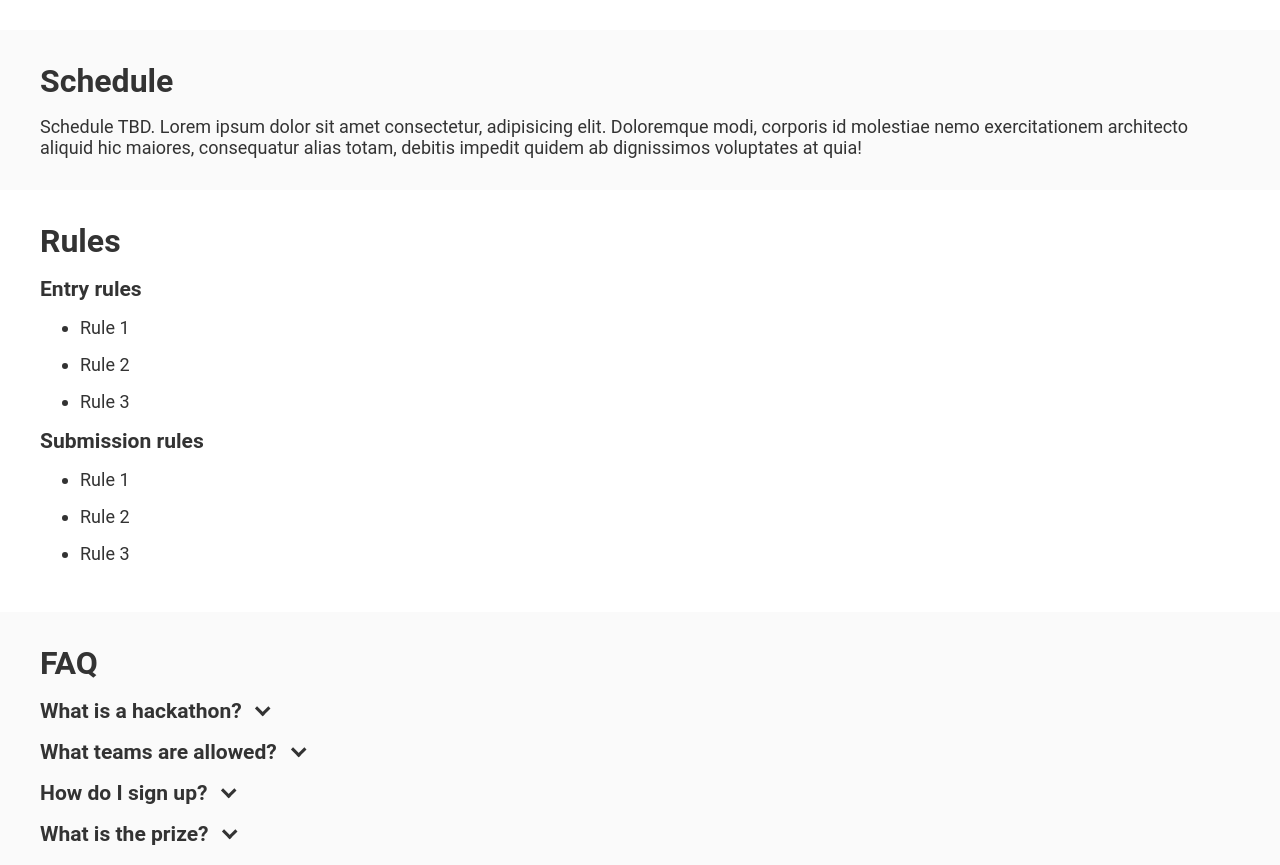
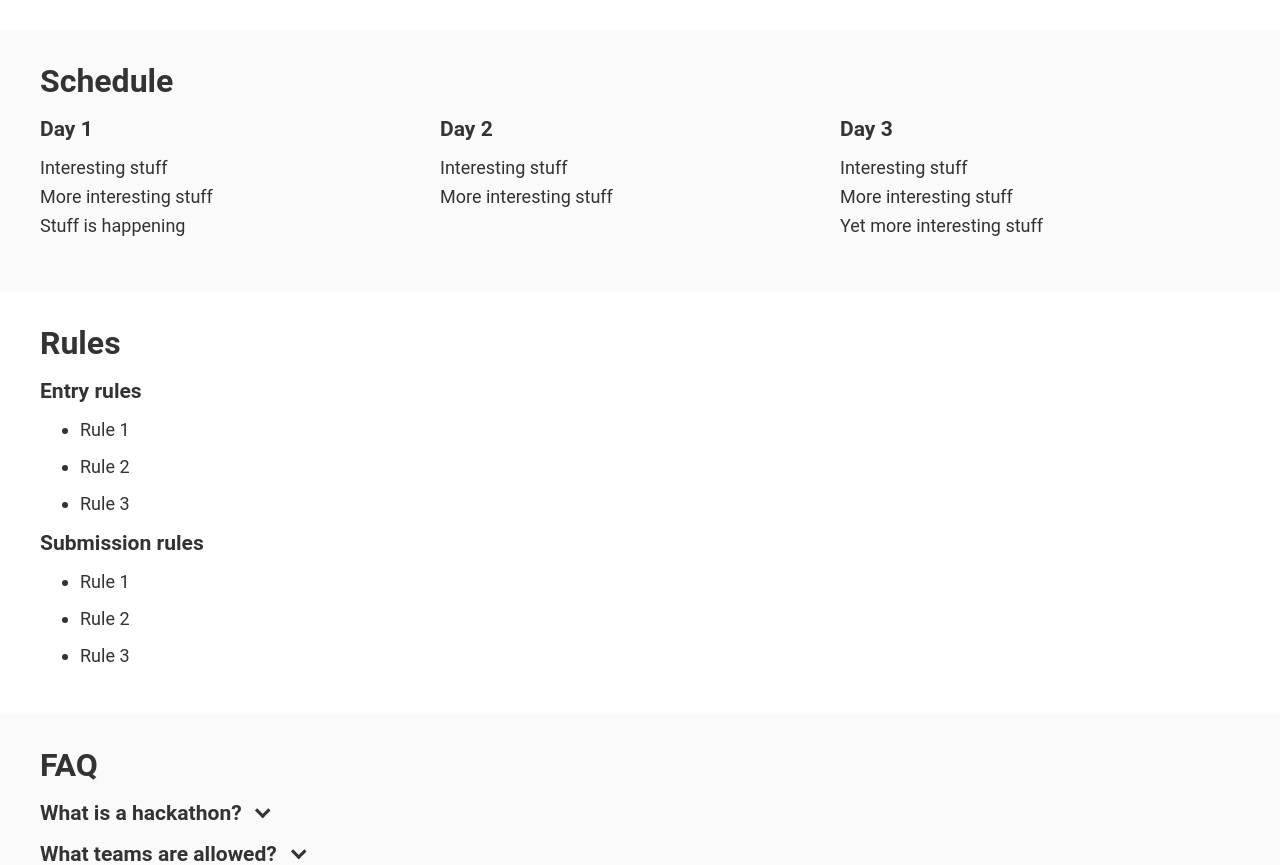
Before and after one commit to IntGrah/camhack, a SvelteKit app: page / in a window 1280 px wide. Shown: the part 1488-2353 px from the top of the page. Built offline with nearby package versions, Linux system fonts and the light colour scheme.

Commit message:
Add schedule skeleton

```diff
--- a/src/lib/components/Organisers.svelte
+++ b/src/lib/components/Organisers.svelte
@@ -18,11 +18,7 @@
         display: flex;
     }
 
-    div.left {
-        flex: 1;
-    }
-
-    div.right {
+    div.left, div.right {
         flex: 1;
     }
 
--- /dev/null
+++ b/src/lib/components/Schedule.svelte
@@ -0,0 +1,53 @@
+<div class="container">
+    <div class="left">
+        <h3>Day 1</h3>
+        <ul>
+            <li>Interesting stuff</li>
+            <li>More interesting stuff</li>
+            <li>Stuff is happening</li>
+        </ul>
+    </div>
+    <div class="middle">
+        <h3>Day 2</h3>
+        <ul>
+            <li>Interesting stuff</li>
+            <li>More interesting stuff</li>
+        </ul>
+    </div>
+    <div class="right">
+        <h3>Day 3</h3>
+        <ul>
+            <li>Interesting stuff</li>
+            <li>More interesting stuff</li>
+            <li>Yet more interesting stuff</li>
+        </ul>
+    </div>
+</div>
+
+<style>
+    div.container {
+        display: flex;
+    }
+
+    div.left,
+    div.middle,
+    div.right {
+        flex: 1;
+        margin-bottom: 1rem;
+    }
+
+    @media (max-width: 800px) {
+        div.container {
+            flex-direction: column;
+        }
+    }
+
+    ul {
+        padding: 0;
+    }
+
+    li {
+        list-style-type: none;
+        margin-bottom: 0.5rem;
+    }
+</style>
--- a/src/routes/+page.svelte
+++ b/src/routes/+page.svelte
@@ -6,6 +6,7 @@
     import Organisers from "$lib/components/Organisers.svelte";
     import Sponsors from "$lib/components/Sponsors.svelte";
     import Welcome from "$lib/components/Welcome.svelte";
+    import Schedule from "$lib/components/Schedule.svelte";
 </script>
 
 <Header />
@@ -36,12 +37,7 @@
     <div id="schedule" class="section">
         <Margin>
             <h2>Schedule</h2>
-            <p>
-                Schedule TBD. Lorem ipsum dolor sit amet consectetur,
-                adipisicing elit. Doloremque modi, corporis id molestiae nemo
-                exercitationem architecto aliquid hic maiores, consequatur alias
-                totam, debitis impedit quidem ab dignissimos voluptates at quia!
-            </p>
+            <Schedule />
         </Margin>
     </div>
 
```
